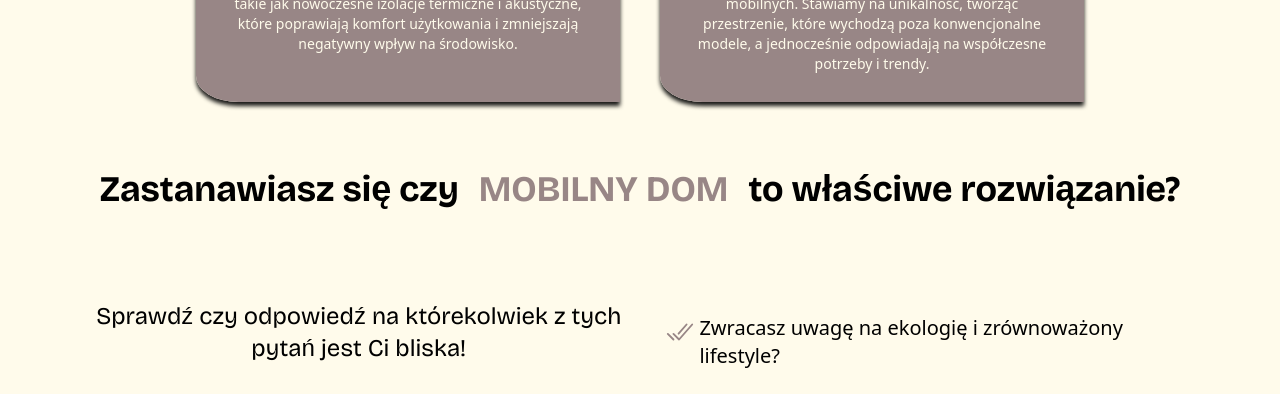
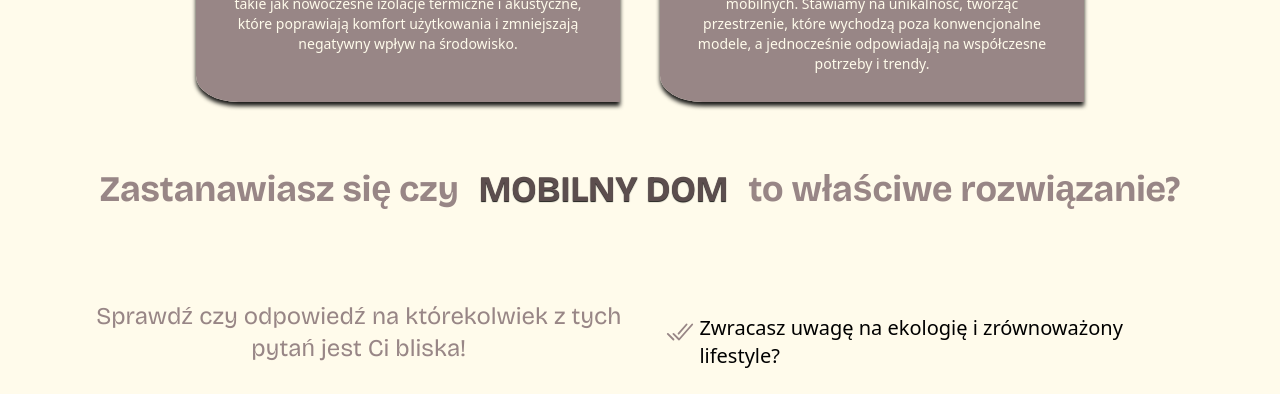
Before and after one commit to designByMilencja/frame-houses, a Next.js app: page / in a window 1280 px wide. Shown: the part 2420-2814 px from the top of the page. Built offline with nearby package versions, Linux system fonts and the light colour scheme.

Commit message:
fix(): changed colors

```diff
--- a/components/home/Advantages.jsx
+++ b/components/home/Advantages.jsx
@@ -5,14 +5,14 @@ import {questions1, questions2} from "@/constants";
 const Advantages = () => {
     return (
         <section id="advantages">
-            <h2 className="m-4 p-4 text-3xl font-extrabold leading-[1.5] sm:leading-[2] text-text sm:text-4xl font-bricolage text-center">
+            <h2 className="m-4 p-4 text-3xl font-extrabold leading-[1.5] sm:leading-[2] text-dark sm:text-4xl font-bricolage text-center">
                 Zastanawiasz się czy <br className="md:hidden"/>
-                <span className="uppercase rounded-[10px] px-3 py-2 text-green">mobilny dom</span>
+                <span className="uppercase rounded-[10px] px-3 py-2 text-light text-with-shadow">mobilny dom</span>
                 <br className="sm:hidden"/> to właściwe rozwiązanie?
             </h2>
             <div className="w-full flex flex-col md:flex-row justify-around items-center p-8 rounded-[30px]">
                 <div className="min-w-[200px] max:w-[400px] object-contain">
-                    <p className="mb-5 text-2xl text-text max-w-2xl text-center font-bricolage">
+                    <p className="mb-5 text-2xl text-dark max-w-2xl text-center font-bricolage">
                         Sprawdź czy odpowiedź na którekolwiek z tych pytań jest Ci bliska!
                     </p>
                         <Questions questions={questions1}/>
```
